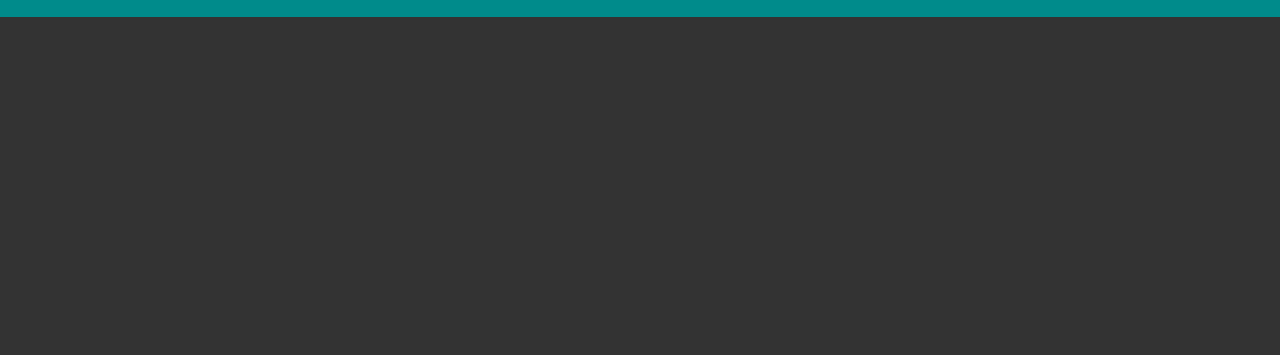
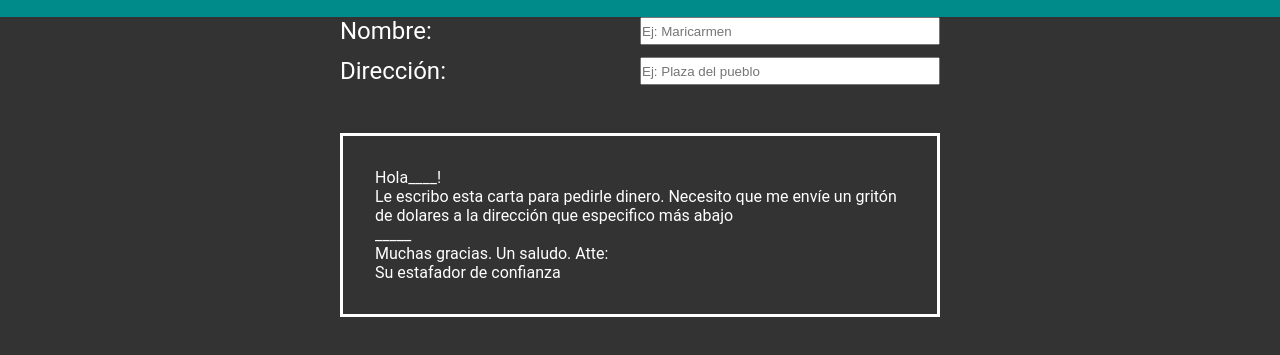
Before and after one commit to cristinazyr/Repaso, a plain HTML site: page 2.2 Eventos/index.html in a window 1280 px wide. Shown: the part 61-416 px from the top of the page. Drawn offline with Linux system fonts and the light colour scheme.

Commit message:
evento done

```diff
--- a/2.2 Eventos/index.html
+++ b/2.2 Eventos/index.html
@@ -25,6 +25,27 @@
             </ul>
         </nav>
     </header>
+    <main class="main">
+        <form class="form" action="">
+            <label for="name" class="form__line">
+                Nombre:
+                <input class="js__nameInput" type="text" name="name" id="name" placeholder="Ej: Maricarmen">
+            </label>
+            <label for="address" class="form__line">
+                Dirección:
+                <input class="js__addressInput" type="text" name="address" id="address"
+                    placeholder="Ej: Plaza del pueblo">
+            </label>
+        </form>
+        <article class="letter">
+            <p class="js__firstParagraph">Hola____!</p>
+            <p>Le escribo esta carta para pedirle dinero. Necesito que me envíe un gritón de dolares a la dirección que
+                especifico más abajo </p>
+            <p class="js__thirdParagraph">_____</p>
+            <p>Muchas gracias. Un saludo. Atte:</p>
+            <p>Su estafador de confianza</p>
+        </article>
+    </main>
 
     <script src="./main.js"></script>
 </body>
--- a/2.2 Eventos/main.css
+++ b/2.2 Eventos/main.css
@@ -46,3 +46,22 @@
     display: block;
 
 }
+.letter{
+    max-width: 600px;
+    margin-inline: auto;
+    margin-top: 3rem;
+    border: solid 3px #ffffff;
+    padding: 2em;
+}
+.form__line{
+    display: grid;
+    grid-template-columns: repeat(2,1fr);
+    max-width: 600px;
+    margin-inline: auto;
+    margin-bottom: 0.5em;
+    font-size: 24px;
+
+}
+.form__line input{
+    color: black;
+}
--- a/2.2 Eventos/main.js
+++ b/2.2 Eventos/main.js
@@ -9,3 +9,33 @@
   menuList.classList.remove("visible"); */
   menuList.classList.toggle("visible");
 });
+
+// Cuando la usuaria escriba en el input del nombre, que se rellene en la carta detrás del hola
+
+const nameInput = document.querySelector(".js__nameInput");
+
+const firstParagraph = document.querySelector(".js__firstParagraph");
+
+nameInput.addEventListener("input", (ev) => {
+  const name = nameInput.value;
+  const greeting = "Hola " + name + "!";
+  firstParagraph.innerHTML = greeting;
+});
+// Cuando la usuaria escriba en el input de la dirección, que se rellene en la carta dentro del tercer párrafo
+const addressInput = document.querySelector(".js__addressInput");
+const thirdParagraph = document.querySelector(".js__thirdParagraph");
+
+addressInput.addEventListener("input", (ev) => {
+  const adress = addressInput.value;
+  const adressInfo = adress;
+  thirdParagraph.innerHTML = adressInfo;
+});
+
+// Evento mouse
+const headerElement = document.querySelector(".header");
+headerElement.addEventListener("mouseover", (ev) => {
+  console.log("Hace un mouse hover");
+});
+headerElement.addEventListener("mouseenter", (ev) => {
+  console.log("Hace un mouse enter");
+});
```
